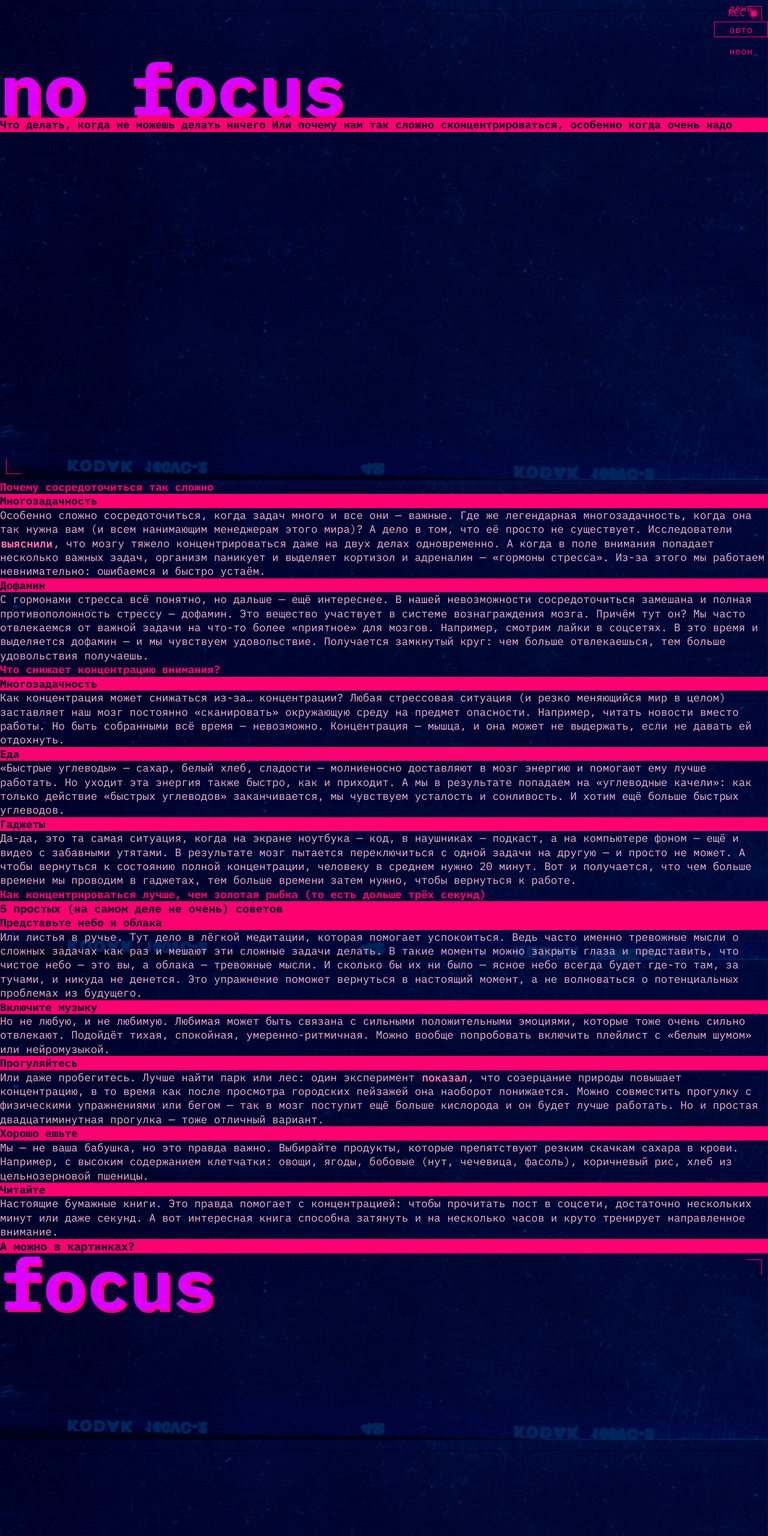
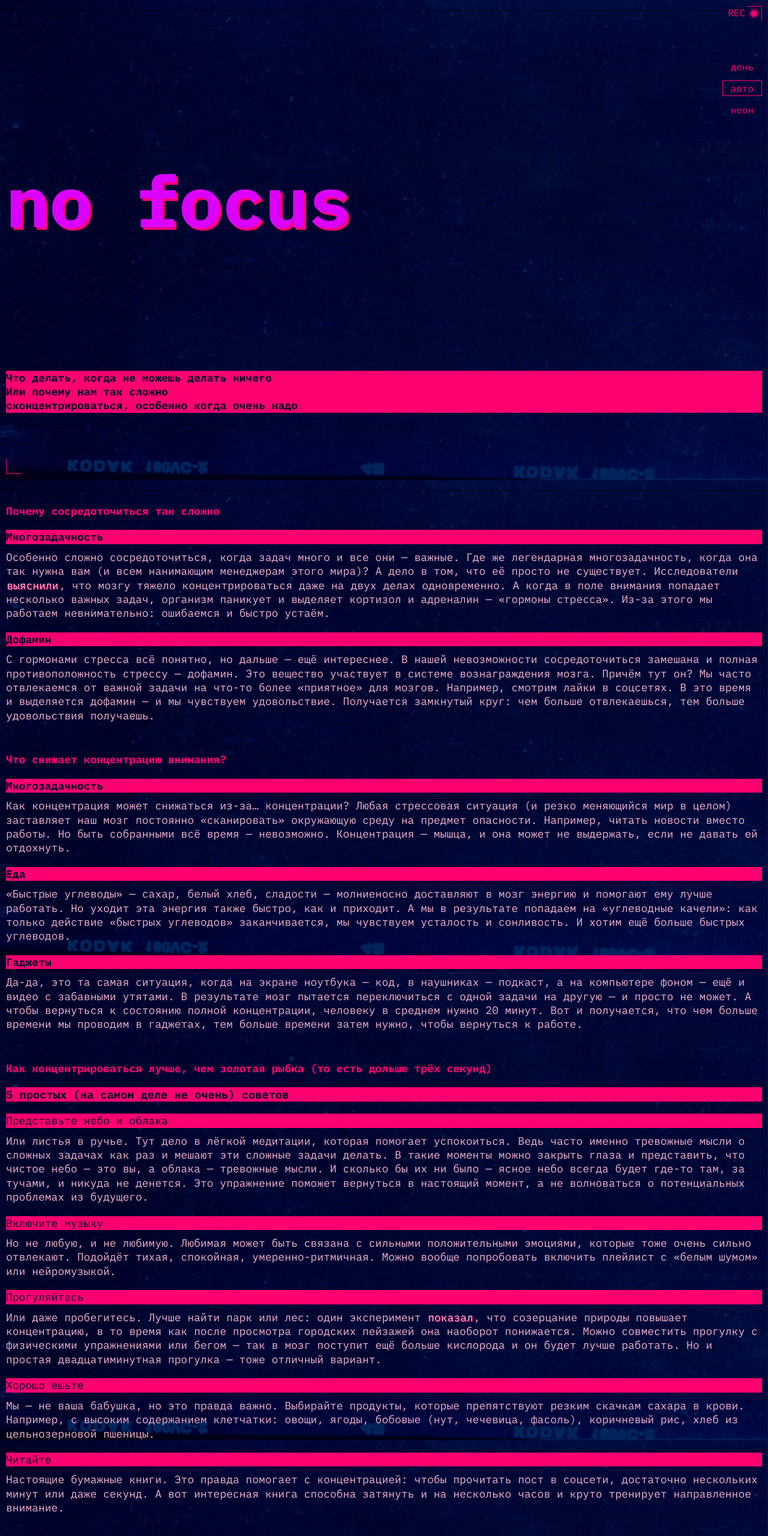
Before and after one commit to GlazyrinAV/slozhno-sosredotochitsya-fd, a plain HTML site: page index.html in a window 1280 px wide. Shown: the top 2560 px of the page at 60% size. Drawn offline with Linux system fonts and the light colour scheme.

Commit message:
feat: css styles

```diff
--- a/index.html
+++ b/index.html
@@ -46,14 +46,14 @@
           </li>
         </ul>
       </nav>
-      <p class="logo">no focus</p>
-      <h1 class="header__main-title title-decor">
-        Что делать, когда не можешь делать ничего Или почему нам так сложно
+      <p class="slogan">no focus</p>
+      <h1 class="header__main-title title-decor">Что делать, когда не можешь делать ничего
+        Или почему нам так сложно
         сконцентрироваться, особенно когда очень надо
       </h1>
     </header>
     <main class="content">
-      <section class="about-why">
+      <section class="chapter about-why">
         <h2 class="sub-title">Почему сосредоточиться так сложно</h2>
         <ul class="about-why__list">
           <li class="about-why__list-item">
@@ -95,7 +95,7 @@
           </li>
         </ul>
       </section>
-      <section class="about-what">
+      <section class="chapter about-what">
         <h2 class="sub-title">Что снижает концентрацию внимания?</h2>
         <ul class="about-what__list">
           <li class="about-what__list-item">
@@ -141,65 +141,79 @@
           </li>
         </ul>
       </section>
-      <section class="about-how">
+      <section class="chapter about-how">
         <h2 class="sub-title">
           Как концентрироваться лучше, чем золотая рыбка (то есть дольше трёх
           секунд)
         </h2>
-        <h3 class="title-decor">5 простых (на самом деле не очень) советов</h3>
+        <section class="sub-chapter about-how-in-word">
+          <h3 class="sub-chapter__title title-decor">
+            5 простых (на самом деле не очень) советов
+          </h3>
           <ul class="about-how__list">
             <li class="about-how__list-item">
               <article class="card">
-              <h4 class="card-title title-decor">Представьте небо и облака</h4>
+                <h4 class="card-title about-how__title title-decor">
+                  Представьте небо и облака
+                </h4>
                 <p class="card-description">
                   Или листья в ручье. Тут дело в лёгкой медитации, которая
                   помогает успокоиться. Ведь часто именно тревожные мысли о
                   сложных задачах как раз и мешают эти сложные задачи делать. В
-                такие моменты можно закрыть глаза и представить, что чистое небо
-                — это вы, а облака — тревожные мысли. И сколько бы их ни было —
-                ясное небо всегда будет где-то там, за тучами, и никуда не
-                денется. Это упражнение поможет вернуться в настоящий момент, а
-                не волноваться о потенциальных проблемах из будущего.
+                  такие моменты можно закрыть глаза и представить, что чистое
+                  небо — это вы, а облака — тревожные мысли. И сколько бы их ни
+                  было — ясное небо всегда будет где-то там, за тучами, и никуда
+                  не денется. Это упражнение поможет вернуться в настоящий
+                  момент, а не волноваться о потенциальных проблемах из
+                  будущего.
                 </p>
               </article>
             </li>
             <li class="about-how__list-item">
               <article class="card">
-              <h4 class="card-title title-decor">Включите музыку</h4>
+                <h4 class="card-title about-how__title title-decor">
+                  Включите музыку
+                </h4>
                 <p class="card-description">
-                Но не любую, и не любимую. Любимая может быть связана с сильными
-                положительными эмоциями, которые тоже очень сильно отвлекают.
-                Подойдёт тихая, спокойная, умеренно-ритмичная. Можно вообще
-                попробовать включить плейлист с «белым шумом» или нейромузыкой.
+                  Но не любую, и не любимую. Любимая может быть связана с
+                  сильными положительными эмоциями, которые тоже очень сильно
+                  отвлекают. Подойдёт тихая, спокойная, умеренно-ритмичная.
+                  Можно вообще попробовать включить плейлист с «белым шумом» или
+                  нейромузыкой.
                 </p>
               </article>
             </li>
             <li class="about-how__list-item">
               <article class="card">
-              <h4 class="card-title title-decor">Прогуляйтесь</h4>
+                <h4 class="card-title about-how__title title-decor">
+                  Прогуляйтесь
+                </h4>
                 <p class="card-description">
-                Или даже пробегитесь. Лучше найти парк или лес: один эксперимент
+                  Или даже пробегитесь. Лучше найти парк или лес: один
+                  эксперимент
                   <a
                     class="card__link"
                     href="https://www.sciencedirect.com/science/article/abs/pii/S0272494415000328"
                     target="_blank"
                     >показал</a
-                >, что созерцание природы повышает концентрацию, в то время как
-                после просмотра городских пейзажей она наоборот понижается.
-                Можно совместить прогулку с физическими упражнениями или бегом —
-                так в мозг поступит ещё больше кислорода и он будет лучше
-                работать. Но и простая двадцатиминутная прогулка — тоже отличный
-                вариант.
+                  >, что созерцание природы повышает концентрацию, в то время
+                  как после просмотра городских пейзажей она наоборот
+                  понижается. Можно совместить прогулку с физическими
+                  упражнениями или бегом — так в мозг поступит ещё больше
+                  кислорода и он будет лучше работать. Но и простая
+                  двадцатиминутная прогулка — тоже отличный вариант.
                 </p>
               </article>
             </li>
             <li class="about-how__list-item">
               <article class="card">
-              <h4 class="card-title title-decor">Хорошо ешьте</h4>
+                <h4 class="card-title about-how__title title-decor">
+                  Хорошо ешьте
+                </h4>
                 <p class="card-description">
                   Мы — не ваша бабушка, но это правда важно. Выбирайте продукты,
-                которые препятствуют резким скачкам сахара в крови. Например, с
-                высоким содержанием клетчатки: овощи, ягоды, бобовые (нут,
+                  которые препятствуют резким скачкам сахара в крови. Например,
+                  с высоким содержанием клетчатки: овощи, ягоды, бобовые (нут,
                   чечевица, фасоль), коричневый рис, хлеб из цельнозерновой
                   пшеницы.
                 </p>
@@ -207,53 +221,66 @@
             </li>
             <li class="about-how__list-item">
               <article class="card">
-              <h4 class="card-title title-decor">Читайте</h4>
+                <h4 class="card-title about-how__title title-decor">Читайте</h4>
                 <p class="card-description">
                   Настоящие бумажные книги. Это правда помогает с концентрацией:
-                чтобы прочитать пост в соцсети, достаточно нескольких минут или
-                даже секунд. А вот интересная книга способна затянуть и на
+                  чтобы прочитать пост в соцсети, достаточно нескольких минут
+                  или даже секунд. А вот интересная книга способна затянуть и на
                   несколько часов и круто тренирует направленное внимание.
                 </p>
               </article>
             </li>
           </ul>
-        <h3 class="title-decor">А можно в картинках?</h3>
-        <!-- <ul>
-          <li>
+        </section>
+        <section class="sub-chapter about-how-in-pictures">
+          <h3 class="sub-chapter__title title-decor">А можно в картинках?</h3>
+          <ul class="about-how-in-pictures__list">
+            <li class="about-how-in-pictures__list-item">
               <img
+                class="about-how-in-pictures-picture"
                 src="./images/sunset.png"
+                loading="lazy"
                 alt="Рисованная картина, на которой солнце садиться на фоне гор и водной глади"
               />
             </li>
-          <li>
+            <li class="about-how-in-pictures__list-item">
               <img
+                class="about-how-in-pictures-picture"
                 src="./images/ice-cream.png"
+                loading="lazy"
                 alt="Рисованная картина, на которой изображена большая порция мороженного с посыпкой"
               />
             </li>
-          <li>
+            <li class="about-how-in-pictures__list-item">
               <img
+                class="about-how-in-pictures-picture"
                 src="./images/tape.png"
+                loading="lazy"
                 alt="Рисованная картина, на которой изображена пленочная аудиокассета"
               />
             </li>
-          <li>
+            <li class="about-how-in-pictures__list-item">
               <img
+                class="about-how-in-pictures-picture"
                 src="./images/books.png"
+                loading="lazy"
                 alt="Рисованная картина, на которой высокая стопка книг с чашкой кофе на верху"
               />
             </li>
-          <li>
+            <li class="about-how-in-pictures__list-item">
               <img
+                class="about-how-in-pictures-picture"
                 src="./images/street.png"
+                loading="lazy"
                 alt="Рисованная картина, на которой показана узкая улочка в японском городе"
               />
             </li>
-        </ul> -->
+          </ul>
+        </section>
       </section>
     </main>
     <footer class="footer">
-      <p class="logo">focus</p>
+      <p class="slogan">focus</p>
     </footer>
   </body>
 </html>
--- a/styles/style.css
+++ b/styles/style.css
@@ -4,6 +4,7 @@
   background-position: center;
   background-size: cover;
   background-attachment: fixed;
+  padding: 0 10px;
 }
 
 .title-decor {
@@ -16,14 +17,21 @@ font-weight: 700;
   font-size: 18px;
   line-height: 130%;
   color: var(--menu-font-color);
+  margin-bottom: 20px;
 }
 
 .card {
   display: flex;
   flex-direction: column;
+  margin-bottom: 20px;
+}
+
+li:last-of-type .card {
+  margin-bottom: 0;
 }
 
 .card-title {
+  margin-bottom: 10px;
   font-weight: 700;
   font-size: 18px;
   line-height: 130%;
@@ -55,20 +63,31 @@ color: var(--main-font-color);
   border: 1px solid var(--main-font-color);
 }
 
+.chapter {
+  min-height: min-content;
+  display: grid;
+  grid-template-columns: 1fr;
+  padding: 40px 0 10px;
+}
+
+.chapter:first-of-type {
+  padding: 40px 0 10px;
+}
+
 .header {
-  height: 100vh;
+  height: calc(100vh - 20px);
   position: relative;
-  display: flex;
-  flex-direction: column;
+  display: grid;
   grid-template-columns: 1fr;
-  grid-template-rows: repeat(3, 1fr);
+  grid-template-rows: 1fr 29.6% 1fr;
+  margin: 10px 0;
 }
 
 .header::before {
   content: "";
   position: absolute;
-  bottom: 10px;
-  left: 10px;
+  bottom: 0;
+  left: 0;
   width: 25px;
   height: 25px;
   border-bottom: 1px solid var(--accent-color);
@@ -78,8 +97,8 @@ color: var(--main-font-color);
 .header::after {
   content: "";
   position: absolute;
-  top: 10px;
-  right: 10px;
+  top: 0;
+  right: 0;
   width: 25px;
   height: 25px;
   border-top: 1px solid var(--accent-color);
@@ -88,8 +107,8 @@ color: var(--main-font-color);
 
 .header__decorative-sign {
   position: absolute;
-  top: 10px;
-  right: 19px;
+  top: 0px;
+  right: 9px;
   color: var(--menu-font-color);
   line-height: 139%;
   text-align: center;
@@ -107,7 +126,14 @@ color: var(--main-font-color);
   background: var(--accent-color);
 }
 
+.header__theme-menu {
+  display: flex;
+  justify-content: right;
+  align-items: center;
+}
+
 .header__theme-menu-list {
+  justify-self: right;
   display: flex;
   flex-direction: column;
   align-items: end;
@@ -115,7 +141,7 @@ color: var(--main-font-color);
 }
 
 .header__theme-menu-button {
-  padding: 0 25px;
+  padding: 0 13px;
   height: 26px;
   text-transform: lowercase;
   background: transparent;
@@ -141,7 +167,7 @@ color: var(--main-font-color);
   border: 1px solid var(--accent-color);
 }
 
-.logo {
+.slogan {
   font-weight: 700;
   font-size: clamp(7.25rem, 7.0115rem + 1.0178vw, 7.5rem);
   line-height: 82.5%;
@@ -150,28 +176,64 @@ color: var(--main-font-color);
 }
 
 .header__main-title {
-  font-family: "IBM Plex Mono";
-  font-style: normal;
   font-weight: 700;
   font-size: 18px;
   line-height: 130%;
+  color: var(--title-highlighted-font-color);
+  align-self: center;
+  white-space: pre-line;
 }
 
-.about-why {
+.about-how__title {
+  display: inline;
+  font-weight: 400;
+  font-size: 18px;
+  line-height: 130%;
+  color: var(--title-highlighted-font-color);
+}
+
+.sub-chapter {
+  margin-bottom: 50px;
+}
+
+.sub-chapter:last-of-type {
+  margin-bottom: 30px;
+}
+
+.sub-chapter__title {
+  margin: 0 0 20px 0;
+}
+
+.about-how-in-pictures .sub-chapter__title {
+  margin: 0 0 10px 0;
+}
+
+.about-how-in-pictures__list {
   display: grid;
   grid-template-columns: 1fr;
+  grid-template-rows: repeat(auto-fit, 1fr);
+  gap: 10px;
+}
+
+.about-how-in-pictures-picture {
+  display: block;
+  inline-size: 100%;
 }
 
 .footer {
+  padding: 10px 0;
+  display: flex;
   height: 100vh;
   position: relative;
+  justify-content: center;
+  align-items: center;
 }
 
 .footer::before {
   content: "";
   position: absolute;
   bottom: 10px;
-  left: 10px;
+  left: 0;
   width: 25px;
   height: 25px;
   border-bottom: 1px solid var(--accent-color);
@@ -182,7 +244,7 @@ color: var(--main-font-color);
   content: "";
   position: absolute;
   top: 10px;
-  right: 10px;
+  right: 0;
   width: 25px;
   height: 25px;
   border-top: 1px solid var(--accent-color);
```
Lines whose indentation alone changed are shown as unchanged.
